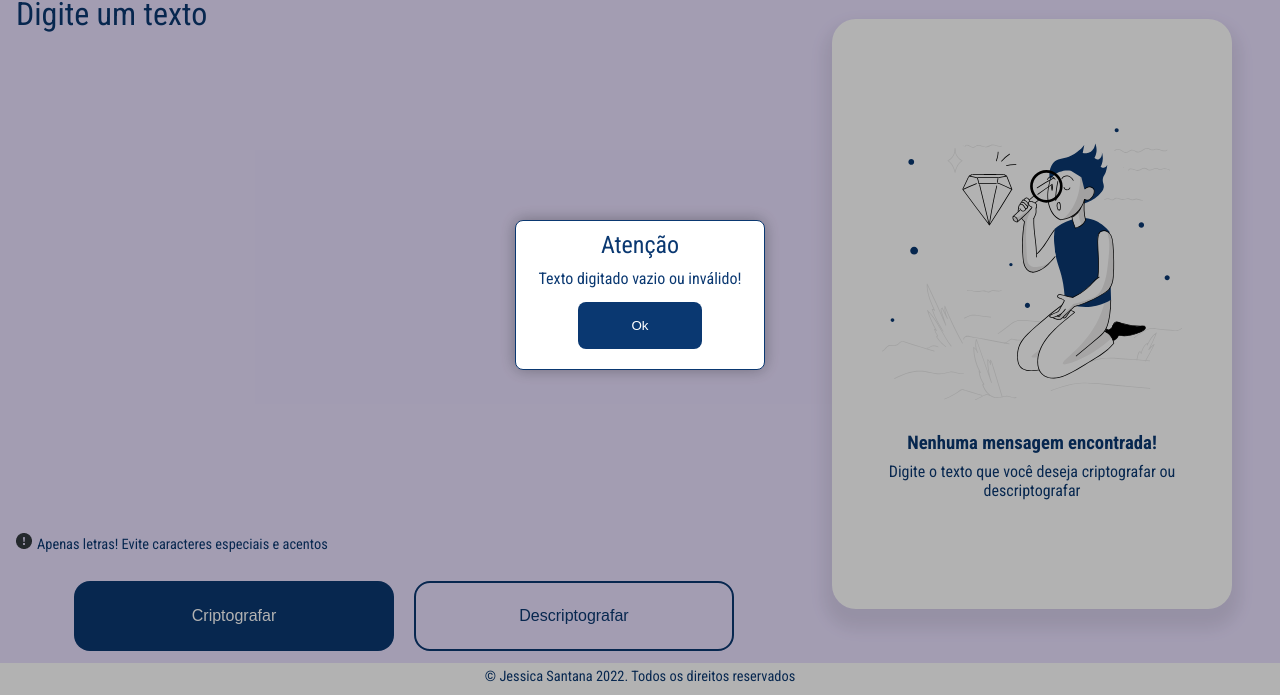
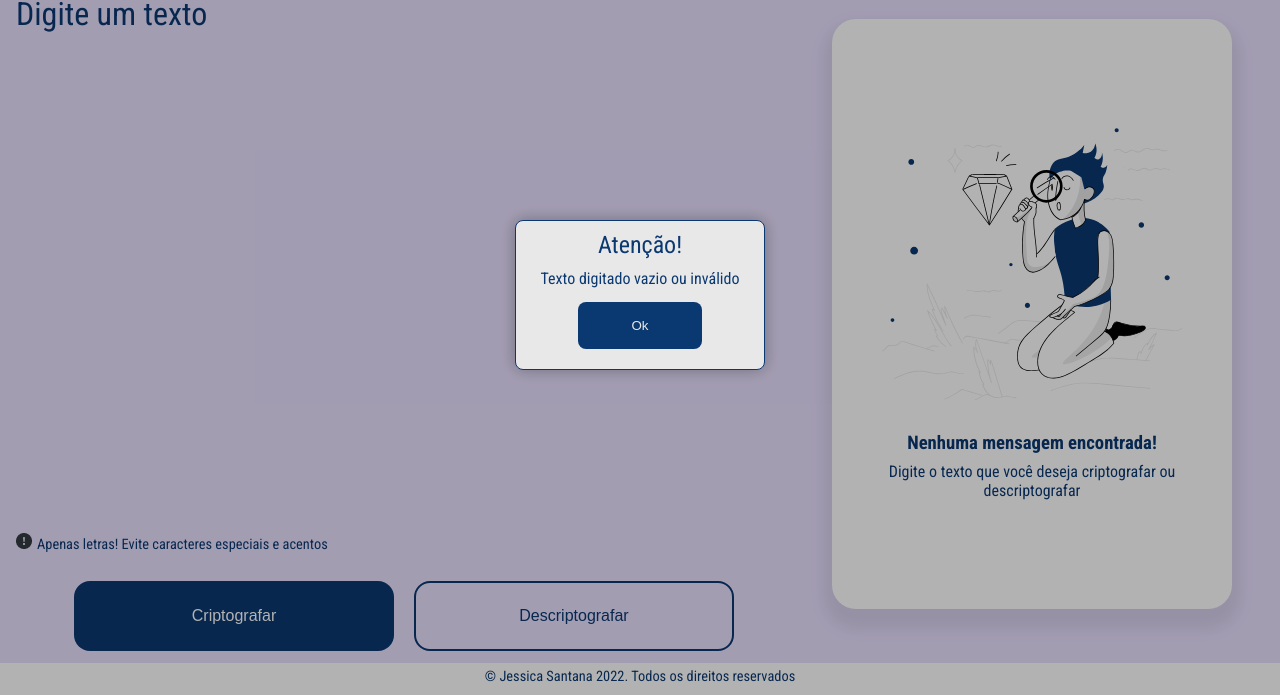
Before and after one commit to DJehSantana/desafio-criptografia-one, a website: page index.html in a window 1280 px wide. Both pictures are taken after a click on the button "Criptografar". Shown: the part 105-800 px from the top of the page. Drawn offline with Linux system fonts and the light colour scheme.

Commit message:
Arquivo Readme atualizado

```diff
--- a/src/scripts/index.js
+++ b/src/scripts/index.js
@@ -15,7 +15,7 @@ const tituloModal = document.getElementsByClassName("titulo-modal");
 const textoModal = document.getElementsByClassName("texto-modal");
 
 //variáveis globais
-const errorMessage = "Texto digitado vazio ou inválido!";
+const errorMessage = "Texto digitado vazio ou inválido";
 const mensagemOriginal = "Digite o texto que você deseja criptografar ou descriptografar";
 
 //lógica de criptografia e descriptografia
@@ -71,7 +71,7 @@ const ativarCriptografia = () => {
         adicionarClasses();
         criptografarTexto(textarea.value, textoMensagem);
     } else {
-        exibirMensagem("Atenção", errorMessage);
+        exibirMensagem("Atenção!", errorMessage);
         return;
     }
 }
@@ -83,7 +83,7 @@ const ativarDescriptografia = () => {
         adicionarClasses();
         descriptografarTexto(textarea.value, textoMensagem);
     } else {
-        exibirMensagem("Atenção", errorMessage);
+        exibirMensagem("Atenção!", errorMessage);
         return;
     }
 }
--- a/src/styles/modal.css
+++ b/src/styles/modal.css
@@ -9,7 +9,7 @@ dialog {
     margin: auto;
     width: 250px;
     height: 150px;
-    background-color: #FFFFFF;
+    background-color: #E8E8E8;
     border: 1.5px solid #0A3871;
     border-radius: 8px;
     box-shadow: 0 0 1em rgb(0 0 0 /.3);
@@ -29,7 +29,7 @@ dialog > p {
     margin: 14px auto;
     padding: 16px;
     cursor: pointer;
-    color: #FFFFFF;
+    color: #E8E8E8;
     border-radius: 8px;
     background-color: #0A3871;
 }
```
Also changed, not shown: README.md, public/docImages/darkmode-validacao.png (added), public/docImages/darkmode.png (added), public/docImages/desktop.png (added), public/docImages/mensagem-copiado.png (added), public/docImages/mobile.png (added), public/docImages/tablet.png (added).
